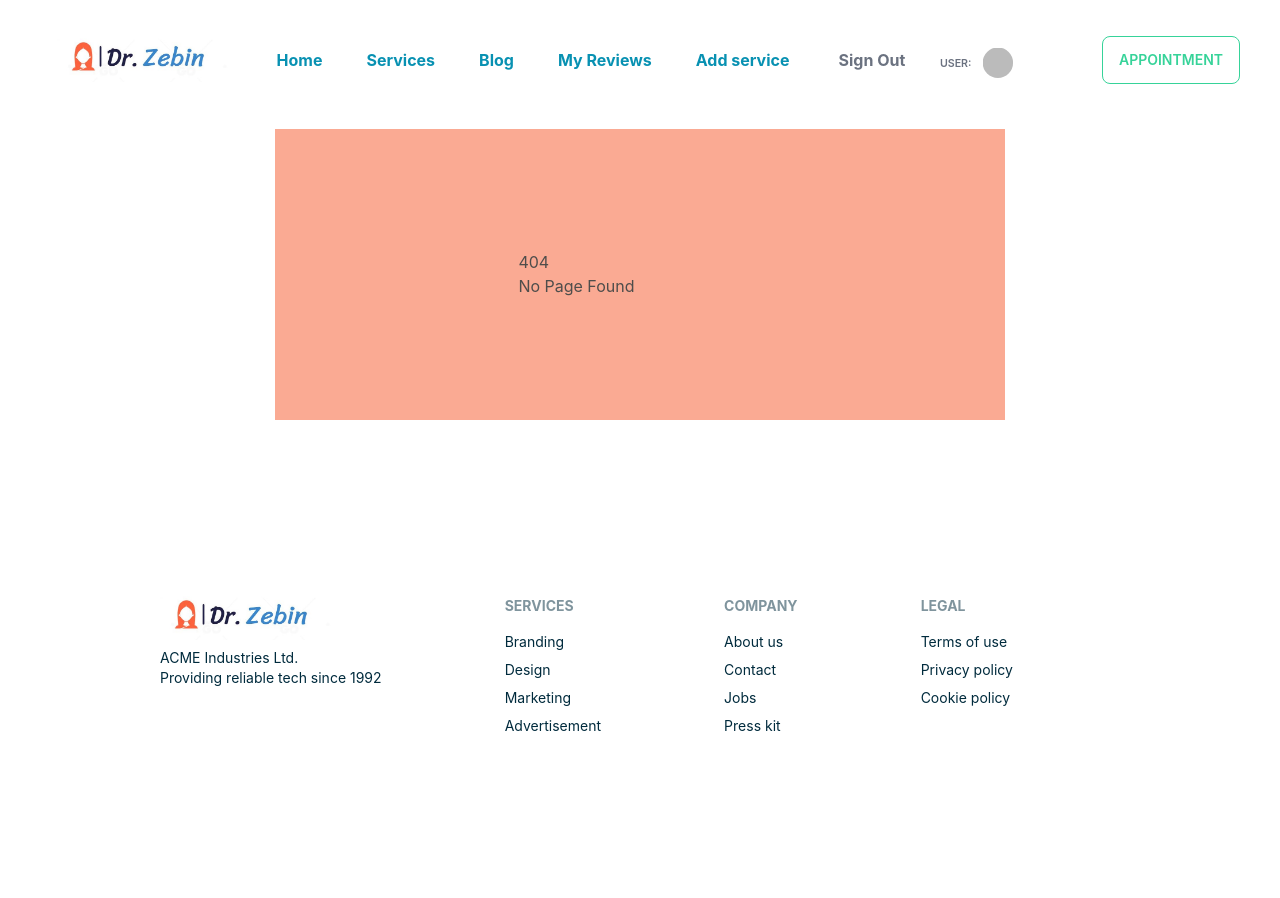
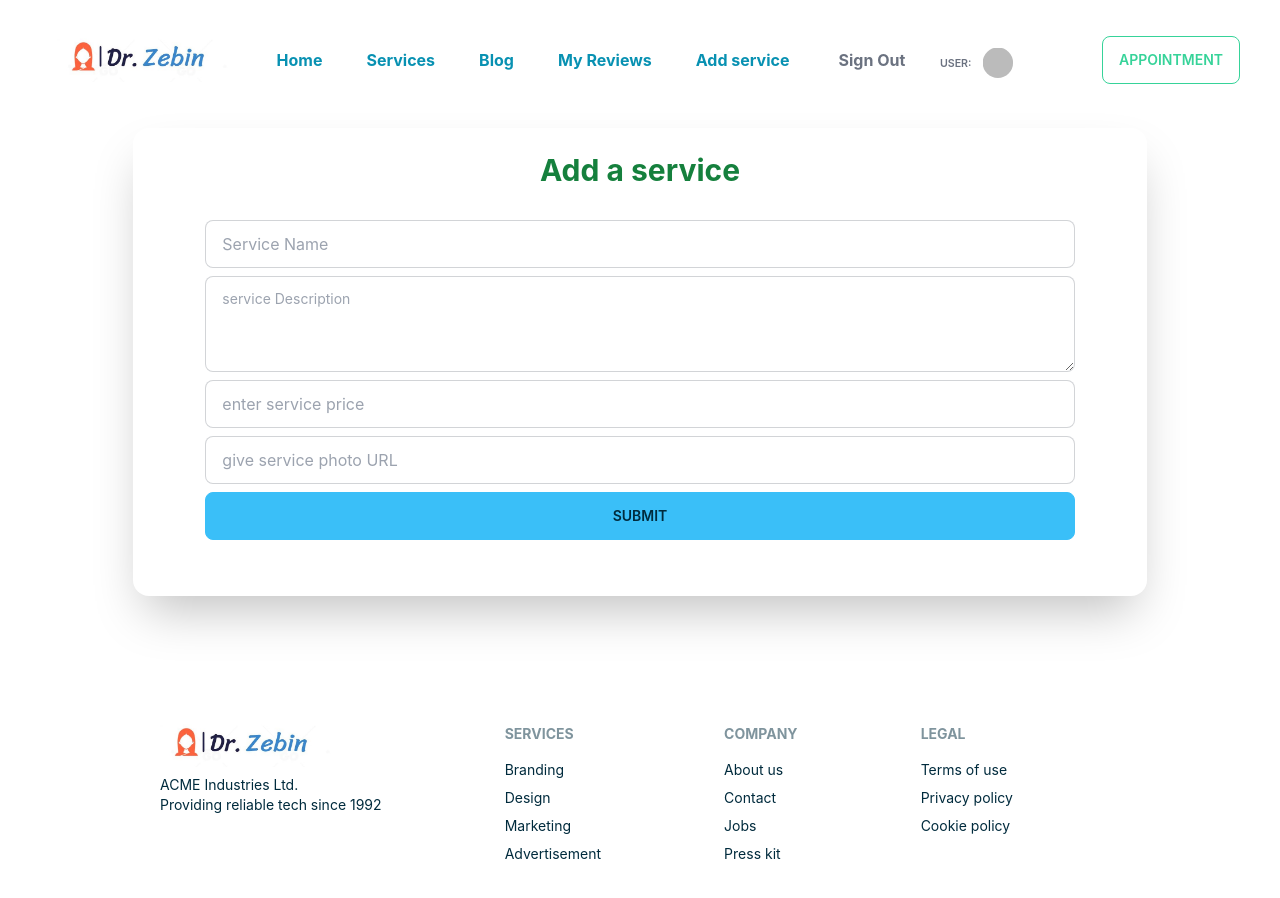
Before and after one commit to atique-atq/doc-service-client, a React (Create React App) app: page /addService in a window 1280 px wide. Shown: the top 898 px of the page. Before the commit the page ends 864 px from the top, so only its background shows below. Built offline with nearby package versions, Linux system fonts and the light colour scheme; no server answers; sample sign-in values are in the browser's storage.

Commit message:
added service form

```diff
--- /dev/null
+++ b/src/Pages/AddService/AddService.js
@@ -0,0 +1,40 @@
+import React, { useContext } from 'react';
+import { Link } from 'react-router-dom';
+import { AuthContext } from '../../contexts/AuthProvider/AuthProvider';
+
+const AddService = () => {
+    const { user } = useContext(AuthContext);
+
+    const handleAddService = () => {
+
+    }
+
+    return (
+        <div>
+            <div className="card flex-shrink-0 w-10/12 shadow-2xl bg-base-100 py-6 mx-auto px-10">
+                <h6 className="text-3xl text-center font-bold py-0 my-0 text-green-700">Add a service</h6>
+                <form onSubmit={handleAddService} className="card-body px-8">
+                    <div className="form-control">
+                        <input type="text" name='name' placeholder="Service Name" className="input input-bordered" required />
+                    </div>
+                    <div className="form-control">
+                        <textarea name="description" className="textarea textarea-bordered h-24 w-full" placeholder="service Description" required></textarea>
+                    </div>
+                    <div className="form-control">
+                        <input type="text" name='price' placeholder="enter service price" className="input input-bordered" required />
+                    </div>
+
+                    <div className="form-control">
+                        <input type="text" name='photoUrl' placeholder="give service photo URL" className="input input-bordered" />
+                    </div>
+
+                    <div className="form-control py-0 my-0">
+                        <input className="btn btn-info hover:bg-success" type="submit" value="Submit" />
+                    </div>
+                </form>
+            </div>
+        </div>
+    );
+};
+
+export default AddService;
--- a/src/Router/Routes/Routes.js
+++ b/src/Router/Routes/Routes.js
@@ -1,4 +1,5 @@
 import Main from "../../Layout/Main";
+import AddService from "../../Pages/AddService/AddService";
 import AllServices from "../../Pages/AllServices/AllServices";
 import Appointment from "../../Pages/Appointment/Appointment";
 import FAQ from "../../Pages/Home/FAQ/FAQ";
@@ -52,6 +53,10 @@ const router = createBrowserRouter([
         element: <PrivateRoute> <MyReviews></MyReviews></PrivateRoute>,
       },
       {
+        path: '/addService',
+        element: <PrivateRoute> <AddService></AddService> </PrivateRoute>,
+      },
+      {
         path: '*',
         element: <NoPageFound></NoPageFound>
       }
```
